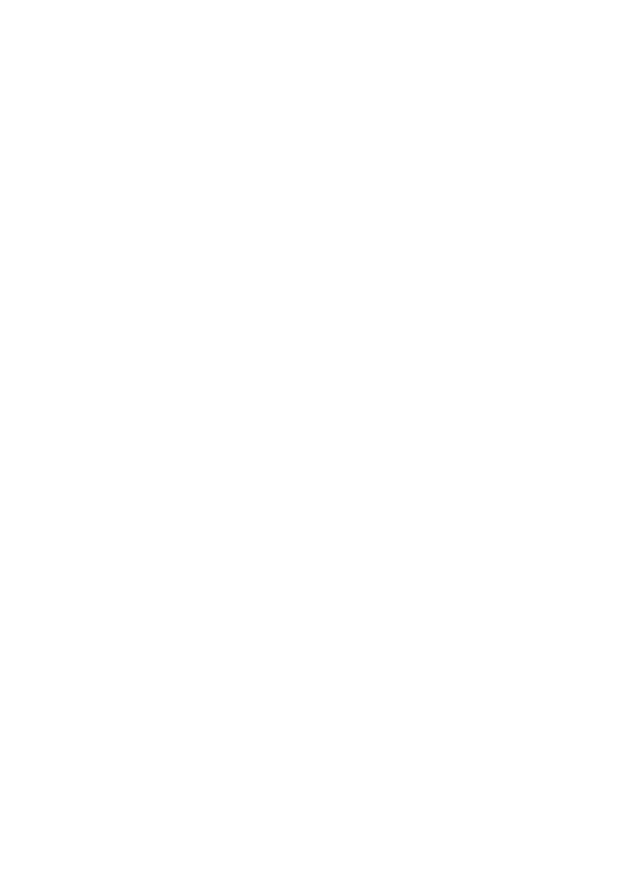
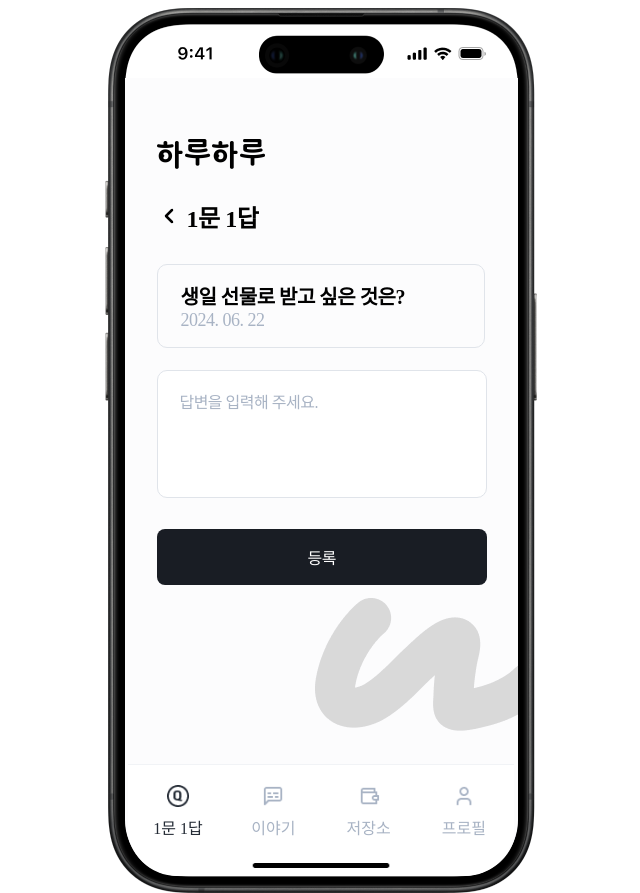
Before and after one commit to seola1ne/HaruHaru, a React (Create React App) app in the folder frontend/: page /question/1/write in a window 1280 px wide. Before the commit this address had no page. Shown: the whole page, without its empty margins (319-959 px from the left). Before the commit the page ends 800 px from the top, so only its background shows below. Built offline with nearby package versions, Linux system fonts and the light colour scheme.

Commit message:
feat : 1문 1답 답변 작성 페이지 퍼블리싱

```diff
--- a/frontend/src/App.jsx
+++ b/frontend/src/App.jsx
@@ -1,5 +1,6 @@
 import Profile from "pages/profile";
-import Question from "pages/question";
+import Question from "pages/question/question";
+import QuestionWrite from "pages/question/[id]/write";
 import SignUp from "pages/signup";
 import Splash from "pages/splash";
 import Storage from "pages/storage";
@@ -13,9 +14,10 @@
         <Route path="/" element={<Splash />} />
         <Route path="/sign-up" element={<SignUp />} />
         <Route path="/question" element={<Question />} />
+        <Route path="/question/:id/write" element={<QuestionWrite />} />
         <Route path="/talk" element={<Talk />} />
         <Route path="/storage" element={<Storage />} />
-          <Route path="profile" element={<Profile />} />
+        <Route path="/profile" element={<Profile />} />
       </Routes>
     </BrowserRouter>
   );
--- a/frontend/src/components/Common/Button/index.jsx
+++ b/frontend/src/components/Common/Button/index.jsx
@@ -20,7 +20,7 @@
 export default Button;
 
 const ButtonBase = styled.button`
-    width: ${props => props.width ? props.width : "19.625rem"};
+    width: ${props => props.width ? props.width : "100%"};
     border-radius: 0.5rem;
     padding: 0.75rem 1rem;
     ${font.button}
--- a/frontend/src/components/Common/TextArea/index.jsx
+++ b/frontend/src/components/Common/TextArea/index.jsx
@@ -0,0 +1,46 @@
+import React, { useState } from 'react';
+import styled from 'styled-components';
+import font from 'styles/font';
+import color from 'styles/color';
+
+function TextArea({ name, value, onChange, placeholder, rows = 4, ...props }) {
+  return (
+    <StyledTextArea
+      name={name}
+      value={value}
+      onChange={onChange}
+      placeholder={placeholder}
+      rows={rows}
+      {...props}
+    />
+  );
+}
+
+export default TextArea;
+
+const StyledTextArea = styled.textarea`
+  padding: 1.12rem 1.37rem;
+  width: 17.8rem;
+  background-color: ${color.base['white']};
+  border-radius: 0.625rem;
+  border: 1px solid ${({ isFocused }) => (isFocused ? color.gray[600] : color.gray[200])};
+  resize: none;
+  ${font.p3};
+
+  &::-webkit-resizer {
+    display: none;
+  }
+
+  &::placeholder {
+    color: ${color.gray[400]};
+  }
+
+  &:hover {
+    border-color: ${color.gray[400]};
+  }
+
+  &:focus {
+      outline: none;
+      border-color: ${color.gray[400]};
+  }
+`;
--- /dev/null
+++ b/frontend/src/components/ContentItem/index.jsx
@@ -0,0 +1,45 @@
+import { styled } from "styled-components";
+import color from "styles/color";
+import font from "styles/font";
+
+function ContentItem({ title, createDate }) {
+    function formatDate(date) {
+        const year = date.slice(0, 4);
+        const month = date.slice(4, 6);
+        const day = date.slice(6, 8);
+        return `${year}. ${month}. ${day}`;
+    }
+
+    const formattedDate = formatDate(createDate);
+
+    return (
+        <ContentBox>
+          <Title>{title}</Title>
+          {createDate && <CreateDate>{formattedDate}</CreateDate>}
+        </ContentBox>
+      );
+}
+
+export default ContentItem;
+
+const ContentBox = styled.div`
+  display: flex;
+  flex-direction: column;
+  justify-content: center;
+  padding: 1rem 1.44rem;
+  border: 1px solid ${color.gray[200]};
+  border-radius: 0.625rem;
+
+  p {
+    margin: 0;
+  }
+`;
+
+const Title = styled.p`
+  ${font.H2};
+`;
+
+const CreateDate = styled.p`
+  ${font.p2};
+  color: ${color.gray[400]};
+`;
--- a/frontend/src/data/questionData.js
+++ b/frontend/src/data/questionData.js
@@ -4,7 +4,7 @@
       content: "생일 선물로 받고 싶은 것은?",
       color: "#FFE8BC",
       emoji: "🎁",
-      createDate: "2024-06-22",
+      createDate: "20240622",
       answerDate: null
     },
     {
@@ -12,7 +12,7 @@
       content: "해 보고 싶은 여행은?",
       color: "#C9DFFF",
       emoji: "✈️",
-      createDate: "2024-06-23",
+      createDate: "20240623",
       answerDate: null
     },
     {
@@ -20,7 +20,7 @@
       content: "가장 듣고 싶은 말은?",
       color: "#E0E4EA",
       emoji: "💬",
-      createDate: "2024-06-24",
+      createDate: "20240624",
       answerDate: null
     }
   ];
--- a/frontend/src/data/talkData.js
+++ b/frontend/src/data/talkData.js
@@ -3,21 +3,21 @@
       id: 1,
       writer: "김땡땡",
       content: "나와는 의견이 너무 다른 동료와 의견 충돌이 난 상황, 어떻게 해결할까?",
-      createDate: "2024-06-22",
+      createDate: "20240622",
       answerDate: null
     },
     {
       id: 2,
       writer: "모구모구",
       content: "나와는 의견이 너무 다른 동료와 의견 충돌이 난 상황, 어떻게 해결할까?",
-      createDate: "2024-06-23",
+      createDate: "20240623",
       answerDate: null
     },
     {
       id: 3,
       writer: "콩먹는콩벌레",
       content: "나와는 의견이 너무 다른 동료와 의견 충돌이 난 상황, 어떻게 해결할까?",
-      createDate: "2024-06-24",
+      createDate: "20240624",
       answerDate: null
     }
   ];
--- /dev/null
+++ b/frontend/src/pages/question/[id]/write.jsx
@@ -0,0 +1,126 @@
+import { useState } from 'react';
+import { styled } from 'styled-components';
+import Layout from "layout/Layout";
+import Screen from "layout/Screen/Screen";
+import Logo from "assets/global/Logo.png";
+import Footer from 'components/Common/Footer';
+import color from 'styles/color';
+import font from 'styles/font';
+import ArrowLeft from "assets/icon/arrow-left.png";
+import Column from 'components/Common/Flex/Column';
+import Button from 'components/Common/Button';
+import WritingIllust from 'assets/global/writing-illust.png';
+import { useParams } from 'react-router-dom';
+import TextArea from 'components/Common/TextArea';
+import ContentItem from 'components/ContentItem';
+import questionData from 'data/questionData';
+import { Link } from 'react-router-dom';
+
+function QuestionWrite() {
+  const { id } = useParams();
+  const question = questionData.find(question => question.id === parseInt(id));
+
+  const [message, setMessage] = useState('');
+
+  const handleChange = (event) => {
+    setMessage(event.target.value);
+  };
+
+  return (
+    <Layout bgcolor={color.gray[50]}>
+      <Screen>
+        <WritePageBox>
+          <TitleBox>
+            <img className="logo" src={Logo} alt="하루하루" />
+            <StyledLink to="/question">
+              <img className="arrow" src={ArrowLeft} alt="돌아가기"/>
+              1문 1답
+            </StyledLink>
+          </TitleBox>
+          <WritingBox>
+            <ContentItem
+              title={question.content}
+              createDate={question.createDate}
+              color={question.color}
+              emoji={question.emoji}
+            />
+            <Column gap="1.94">
+              <TextArea
+                name="question"
+                value={message}
+                onChange={handleChange}
+                placeholder="답변을 입력해 주세요."
+                rows={5}
+                required
+              />
+            <Button variant="primary" type="submit">등록</Button>
+            </Column>
+          </WritingBox>
+        </WritePageBox>
+        <IllustImg src={WritingIllust} />
+        <Footer />
+      </Screen>
+    </Layout>
+  );
+}
+
+export default QuestionWrite;
+
+const WritePageBox = styled.div`
+    width: 100%;
+    padding: 3.75rem 2rem;
+    overflow: auto;
+
+    p {
+        margin: 0;
+    }
+
+    .box-title {
+      ${font.H1};
+    }
+`;
+
+const TitleBox = styled.div`
+    display: flex;
+    flex-direction: column;
+    gap: 1.87rem;
+    ${font.H1};
+
+
+    margin-bottom: 1.88rem;
+
+    .logo {
+      width: 6.75rem;
+    }
+
+    .arrow {
+      width: 1.5rem;
+      height: 1.5rem;
+
+      &:hover {
+        cursor: pointer;
+      }
+    }
+`;
+
+const StyledLink = styled(Link)`
+  display: flex;
+  align-items: center;
+  gap: 0.38rem;
+  color: ${color.base['black']};
+  text-decoration: none;
+`
+
+const WritingBox = styled.div`
+  width: 20.5rem;
+  display: flex;
+  flex-direction: column;
+  gap: 1.37rem;
+`;
+
+const IllustImg = styled.img`
+  position: absolute;
+  right: 0;
+  bottom: 9rem;
+  z-index: 1;
+`;
--- a/frontend/src/pages/signup.jsx
+++ b/frontend/src/pages/signup.jsx
@@ -22,10 +22,10 @@
                         </TitleBox>
 
                         <InputList>
-                            <Input id="user-name" label="이름" placeholder="이름을 입력해 주세요." />
-                            <Input id="user-id" label="아이디" placeholder="아이디를 입력해 주세요." />
-                            <Input id="user-password" label="비밀번호" placeholder="비밀번호를 입력해 주세요." type="password" />
-                            <Input id="user-birthday" label="생년월일" placeholder="생년월일을 입력해 주세요. (Ex. 20000101)" />
+                            <Input id="user-name" label="이름" placeholder="이름을 입력해 주세요." required />
+                            <Input id="user-id" label="아이디" placeholder="아이디를 입력해 주세요." required />
+                            <Input id="user-password" label="비밀번호" placeholder="비밀번호를 입력해 주세요." type="password" required />
+                            <Input id="user-birthday" label="생년월일" placeholder="생년월일을 입력해 주세요. (Ex. 20000101)" required />
                         </InputList>
 
 
```
Also changed, not shown: frontend/src/assets/global/writing-illust.png (added), frontend/src/assets/icon/arrow-left.png (added), frontend/src/pages/question/question.jsx (renamed from frontend/src/pages/question.jsx). Lines whose indentation alone changed are shown as unchanged.
